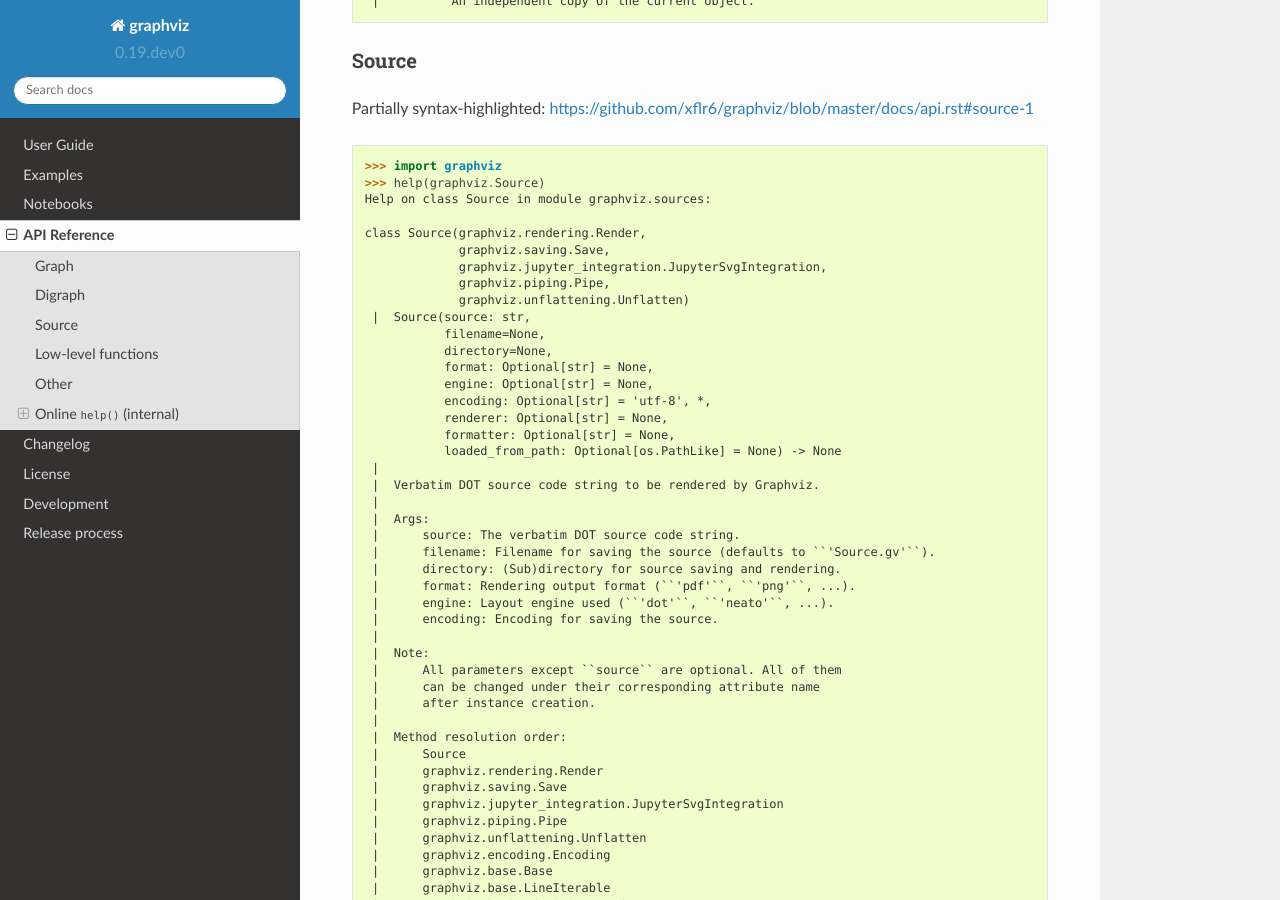
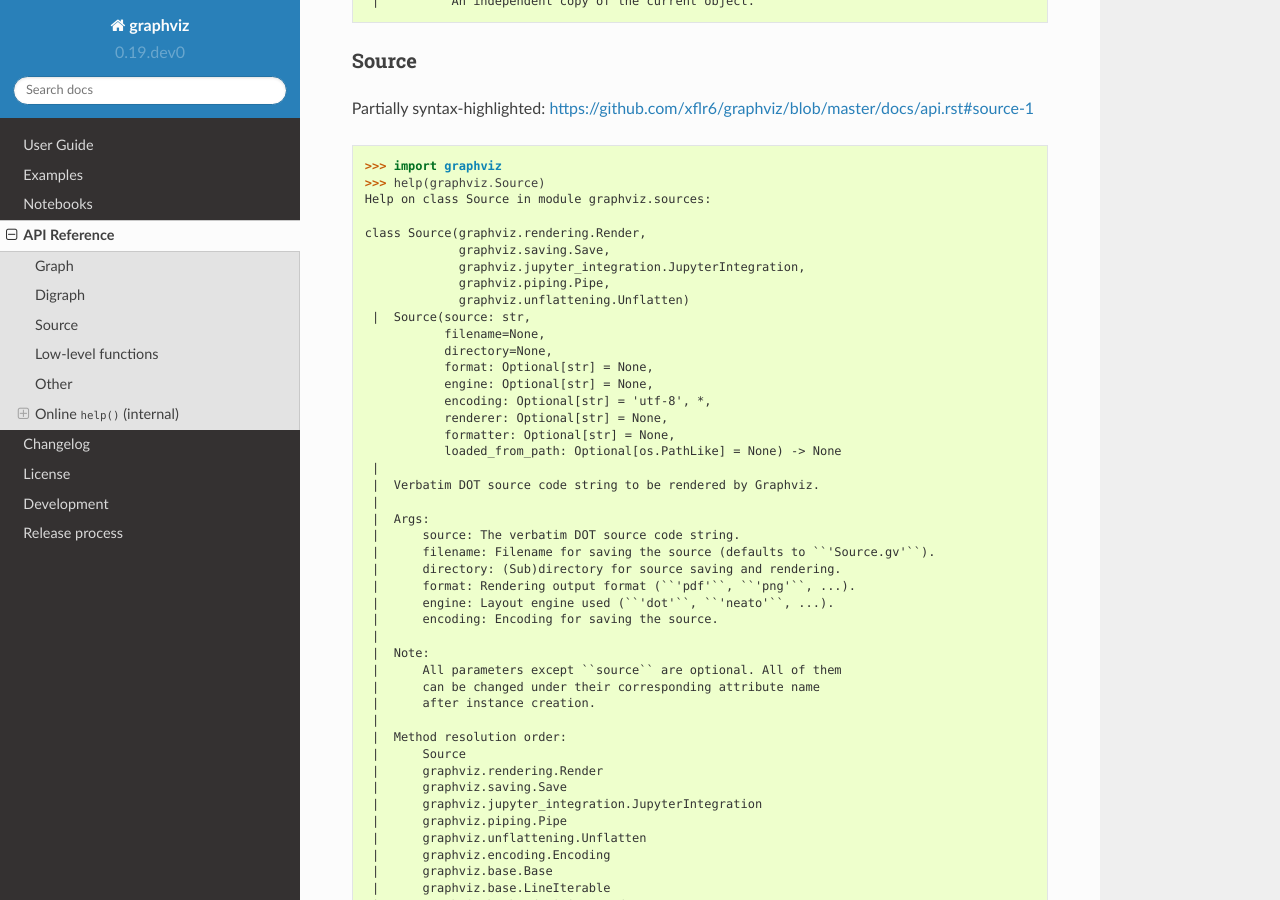
Before and after one commit to xflr6/graphviz, a Sphinx documentation site: the page built from docs/api.rst, in a window 1280 px wide and 900 px high, scrolled down 20361 px. Built offline with Sphinx 7.4.7 and the Read the Docs theme 2.0.0, drawn with Linux system fonts in a browser that asks for light colours; the version number is read from the project's files by our own code; some of the changed text lies outside the part shown.

Commit message:
update mro

```diff
--- a/docs/api.rst
+++ b/docs/api.rst
@@ -208,7 +208,7 @@ https://github.com/xflr6/graphviz/blob/master/docs/api.rst#graph-1
      |      graphviz.quoting.Quote
      |      graphviz.rendering.Render
      |      graphviz.saving.Save
-     |      graphviz.jupyter_integration.JupyterSvgIntegration
+     |      graphviz.jupyter_integration.JupyterIntegration
      |      graphviz.piping.Pipe
      |      graphviz.unflattening.Unflatten
      |      graphviz.encoding.Encoding
@@ -698,7 +698,7 @@ https://github.com/xflr6/graphviz/blob/master/docs/api.rst#digraph-1
      |      graphviz.quoting.Quote
      |      graphviz.rendering.Render
      |      graphviz.saving.Save
-     |      graphviz.jupyter_integration.JupyterSvgIntegration
+     |      graphviz.jupyter_integration.JupyterIntegration
      |      graphviz.piping.Pipe
      |      graphviz.unflattening.Unflatten
      |      graphviz.encoding.Encoding
@@ -1143,7 +1143,7 @@ https://github.com/xflr6/graphviz/blob/master/docs/api.rst#source-1
     <BLANKLINE>
     class Source(graphviz.rendering.Render,
                  graphviz.saving.Save,
-                 graphviz.jupyter_integration.JupyterSvgIntegration,
+                 graphviz.jupyter_integration.JupyterIntegration,
                  graphviz.piping.Pipe,
                  graphviz.unflattening.Unflatten)
      |  Source(source: str,
@@ -1175,7 +1175,7 @@ https://github.com/xflr6/graphviz/blob/master/docs/api.rst#source-1
      |      Source
      |      graphviz.rendering.Render
      |      graphviz.saving.Save
-     |      graphviz.jupyter_integration.JupyterSvgIntegration
+     |      graphviz.jupyter_integration.JupyterIntegration
      |      graphviz.piping.Pipe
      |      graphviz.unflattening.Unflatten
      |      graphviz.encoding.Encoding
```
